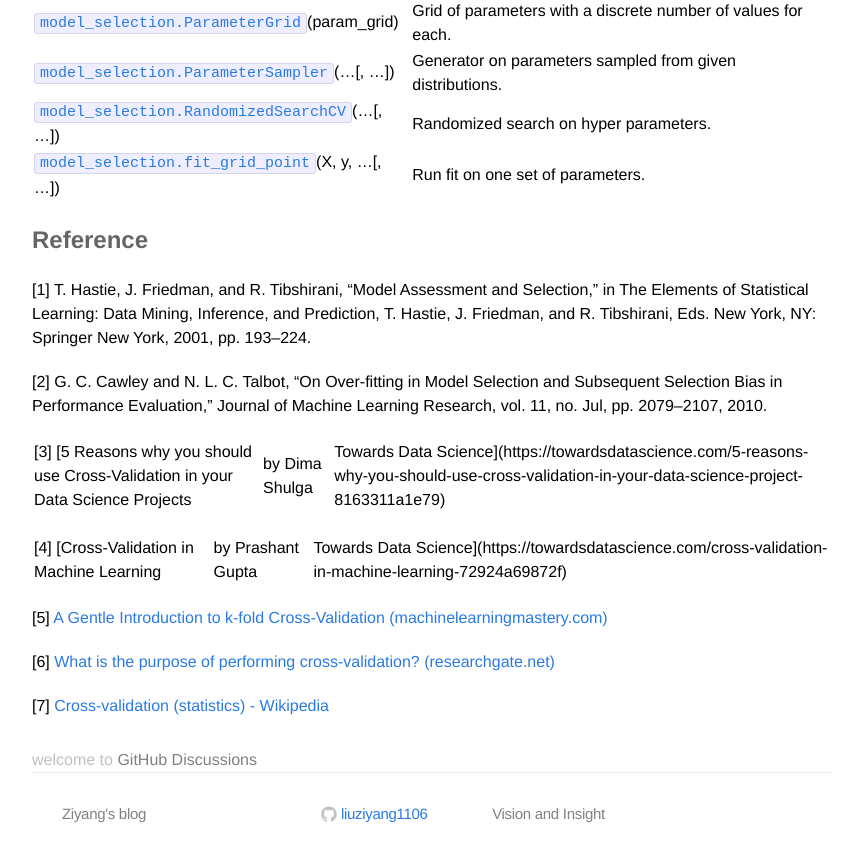
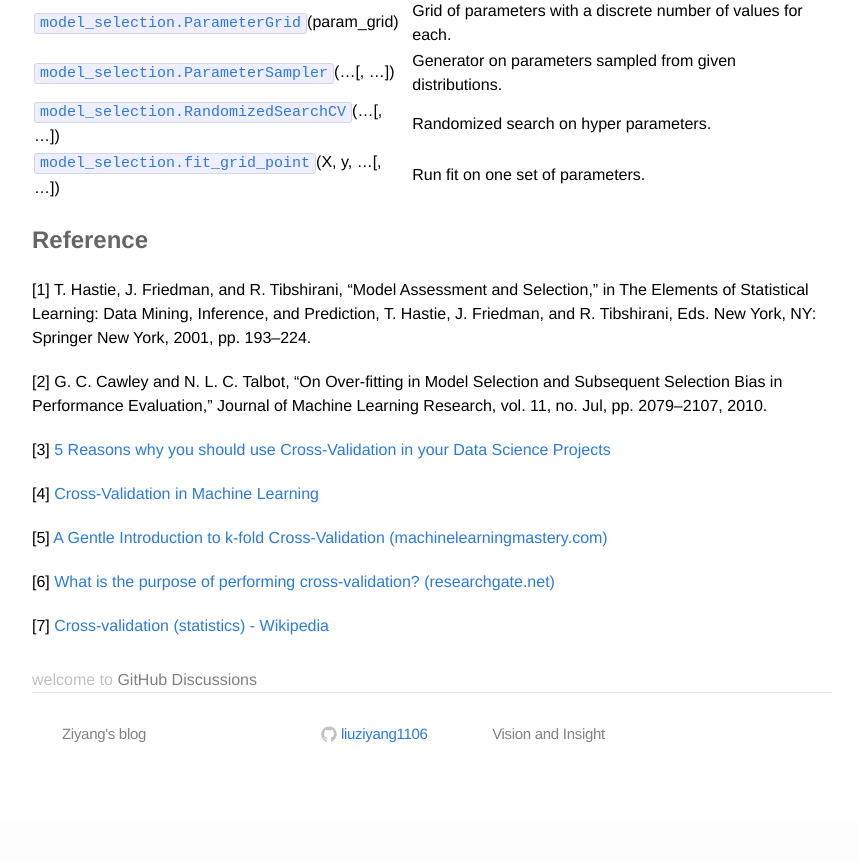
Before and after one commit to liuziyang1106/liuziyang1106.github.io, a Jekyll site: the page built from _posts/2021-5-14-cross-validation.md, in a window 1280 px wide and 900 px high, scrolled down 3909 px. Shown: the top 862 px of the window, without its empty margins (208-1066 px from the left). Built offline with Jekyll 4.4.1, drawn with Linux system fonts in a browser that asks for light colours; after the commit the page ends 4729 px from its top, so only the background shows below that.

Commit message:
cross validation

```diff
--- a/_posts/2021-5-14-cross-validation.md
+++ b/_posts/2021-5-14-cross-validation.md
@@ -109,9 +109,9 @@ Sklearn provide several cross-validation approach in [Model Selection section](A
 
 [2] G. C. Cawley and N. L. C. Talbot, “On Over-fitting in Model Selection and Subsequent Selection Bias in Performance Evaluation,” Journal of Machine Learning Research, vol. 11, no. Jul, pp. 2079–2107, 2010.
 
-[3] [5 Reasons why you should use Cross-Validation in your Data Science Projects | by Dima Shulga | Towards Data Science](https://towardsdatascience.com/5-reasons-why-you-should-use-cross-validation-in-your-data-science-project-8163311a1e79)
+[3] [5 Reasons why you should use Cross-Validation in your Data Science Projects](https://towardsdatascience.com/5-reasons-why-you-should-use-cross-validation-in-your-data-science-project-8163311a1e79)
 
-[4] [Cross-Validation in Machine Learning | by Prashant Gupta | Towards Data Science](https://towardsdatascience.com/cross-validation-in-machine-learning-72924a69872f)
+[4] [Cross-Validation in Machine Learning](https://towardsdatascience.com/cross-validation-in-machine-learning-72924a69872f)
 
 [5] [A Gentle Introduction to k-fold Cross-Validation (machinelearningmastery.com)](https://machinelearningmastery.com/k-fold-cross-validation/)
 
```
